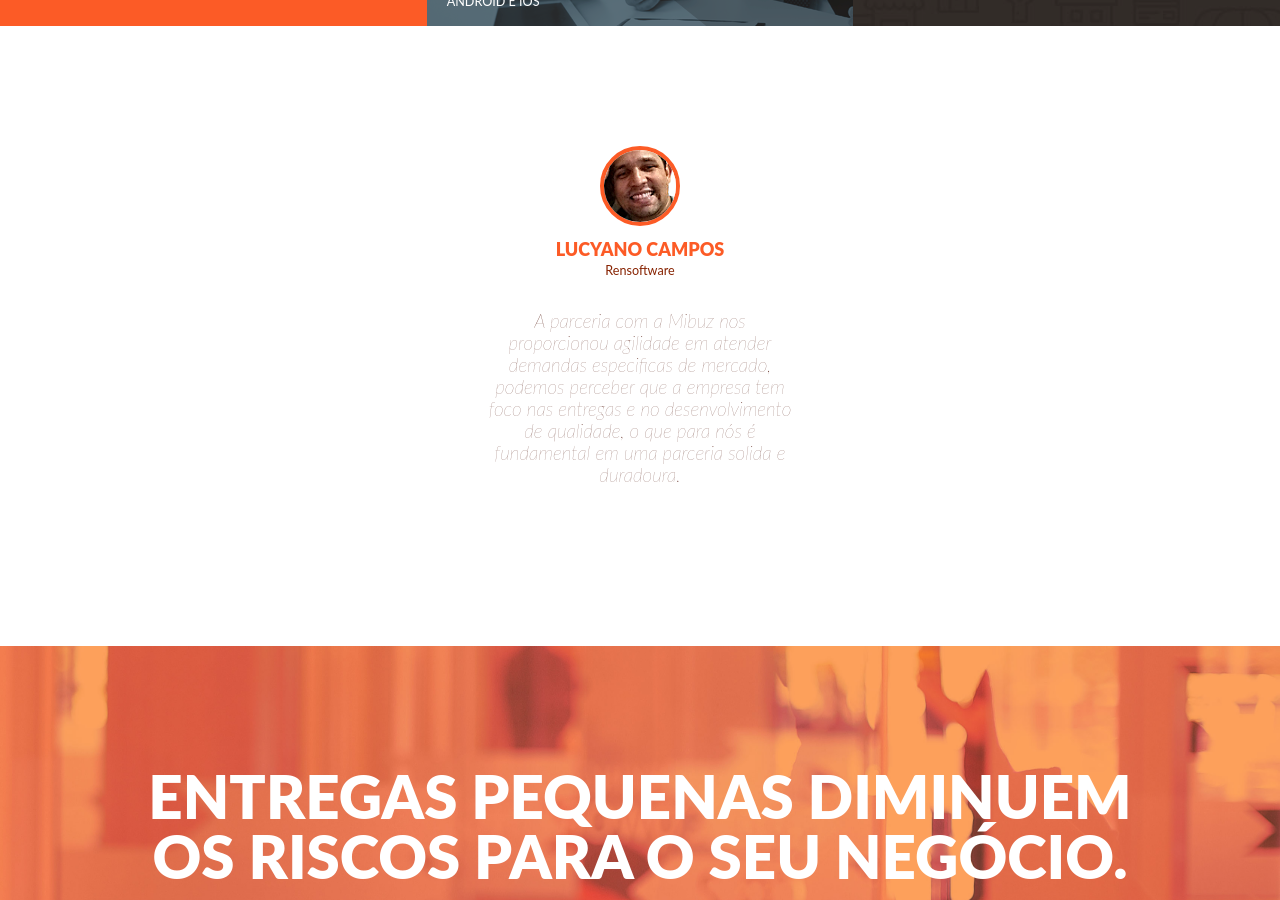
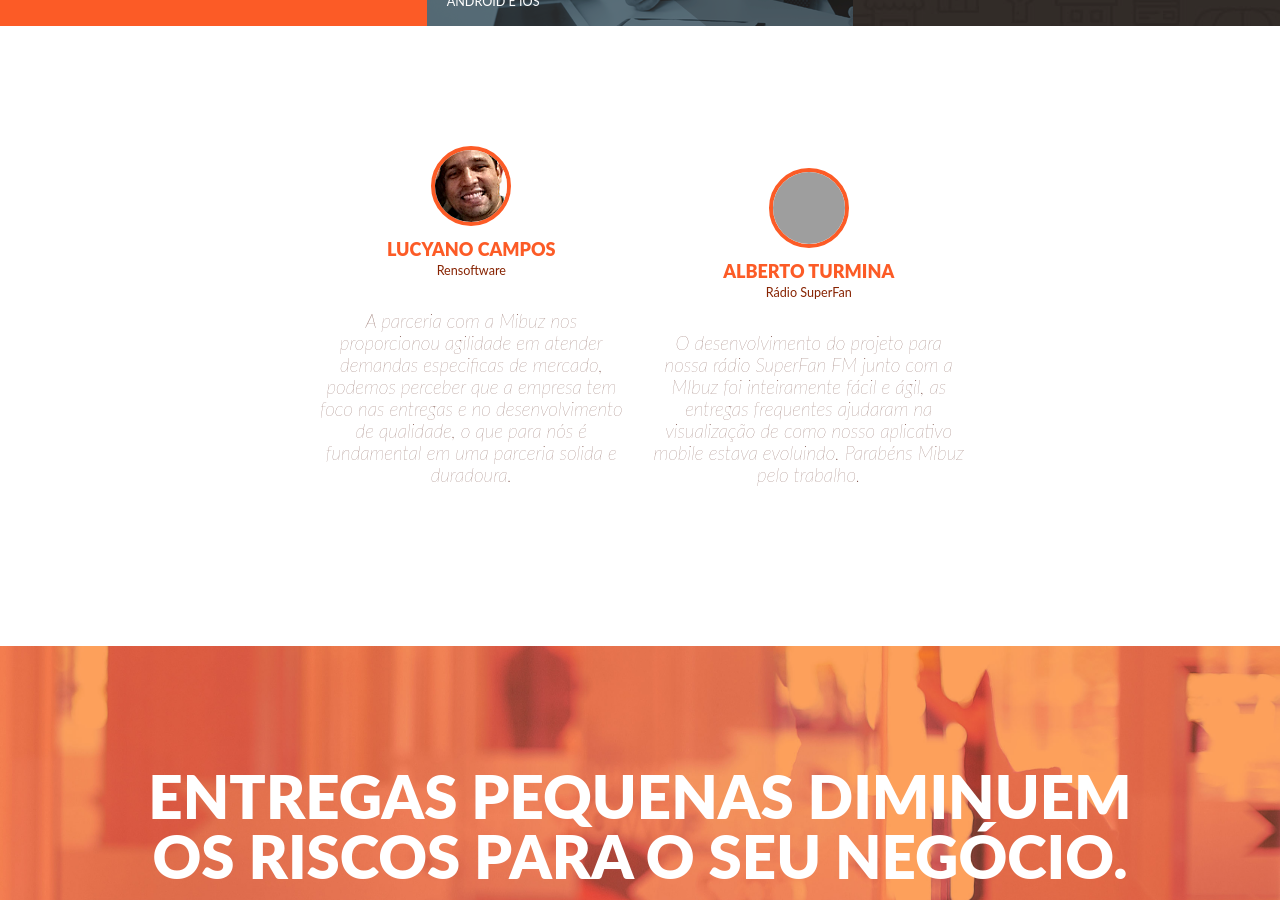
Before and after one commit to Mibuz/mibuz.github.io, a Jekyll site: the page built from index.html, in a window 1280 px wide and 900 px high, scrolled down 2459 px. Built offline with Jekyll 4.4.1, drawn with Linux system fonts in a browser that asks for light colours; nearby versions of some CDN libraries; grey boxes are pictures that could not be loaded.

Commit message:
Add the testimony of Alberto

```diff
--- a/_data/testimonials.yml
+++ b/_data/testimonials.yml
@@ -4,3 +4,8 @@ testimonials:
     photo: lucyano-campos.jpg
     business: Rensoftware
     quote: A parceria com a Mibuz nos proporcionou agilidade em atender demandas especificas de mercado, podemos perceber que a empresa tem foco nas entregas e no desenvolvimento de qualidade, o que para nós é fundamental em uma parceria solida e duradoura.
+  -
+    name: Alberto Turmina
+    photo: alberto-turmina.jpg
+    business: Rádio SuperFan
+    quote: O desenvolvimento do projeto para nossa rádio SuperFan FM junto com a MIbuz foi inteiramente fácil e ágil, as entregas frequentes ajudaram na visualização de como nosso aplicativo mobile estava evoluindo. Parabéns Mibuz pelo trabalho.
```
